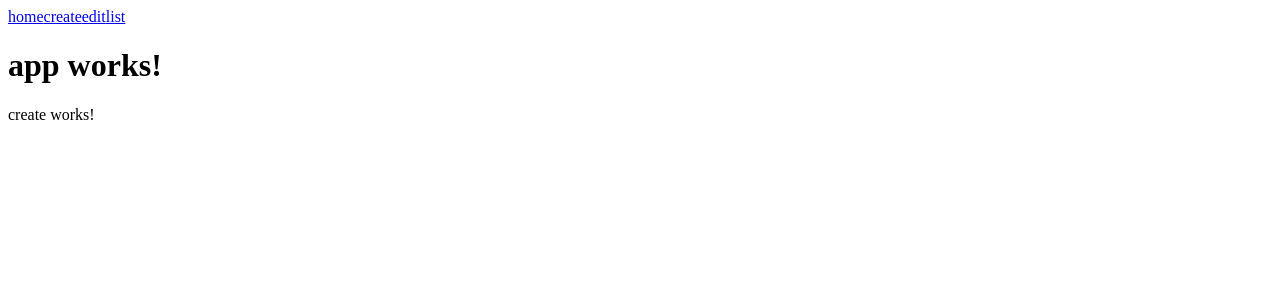
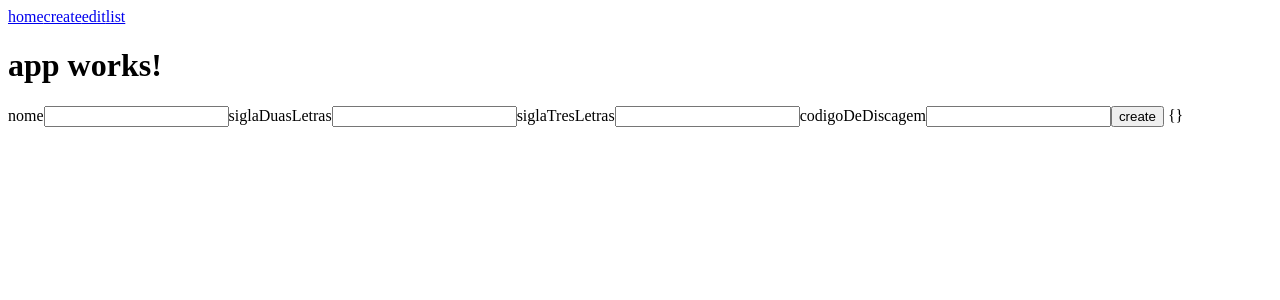
Before and after one commit to danielps99/angularjs2, an Angular app: page /create in a window 1280 px wide. Shown: the top 300 px of the page. Built offline with nearby package versions, Linux system fonts and the light colour scheme.

Commit message:
Desisti de integrar com ezmenu devido autenticação. Neste commit já tem mudanças de urls que conectan no projeto springng2.

```diff
--- a/src/app/login/login.component.html
+++ b/src/app/login/login.component.html
@@ -1,3 +1,8 @@
-<p>
-  logintryry works! dfasf
-</p>
+<label for="username"></label>
+<input type="text" name="username">
+<label for="password"></label>
+<input type="password" name="password">
+
+<button (click)="enviar()" >enviar</button>
+
+{{profile | json}}
--- a/src/app/login/login.component.ts
+++ b/src/app/login/login.component.ts
@@ -1,15 +1,21 @@
+import { LoginService } from './login.service';
 import { Component, OnInit } from '@angular/core';
 
 @Component({
   selector: 'app-login',
   templateUrl: './login.component.html',
-  styleUrls: ['./login.component.css']
+  styleUrls: ['./login.component.css'],
+  providers: [LoginService]
 })
-export class LoginComponent implements OnInit {
+export class LoginComponent {
 
-  constructor() { }
+  profile = {};
 
-  ngOnInit() {
+  constructor(private loginService: LoginService) { }
+
+  enviar() {
+    this.loginService.authenticate().subscribe(data => this.profile = data
+    );
   }
 
 }
--- /dev/null
+++ b/src/app/login/login.service.ts
@@ -0,0 +1,39 @@
+import { Injectable } from '@angular/core';
+
+import { Http, Response, Headers } from '@angular/http'
+import 'rxjs/add/operator/map';
+
+@Injectable()
+export class LoginService {
+
+  constructor(private http: Http) { }
+
+  authenticate() {
+
+    let params = {
+          username : 'root',
+          password : 'ewqiop321'
+        }
+
+        let authToken = localStorage.getItem('auth_token');
+let headers = new Headers({ 'Accept': 'application/json' });
+headers.append('Access-Control-Allow-Origin', '*')
+ headers.append('x-api-token', `fsfsdfsafas`);
+
+        console.log(params);
+    // return this.http.get(`https://api.github.com/users/danielps99/repos`)
+    // return this.http.get(`http://localhost.:8080/telefones/tiposDeTelefone`)
+    //return this.http.get(`https://localhost:8443/enderecos/tipoLogradouro`, headers)
+
+     return this.http.post(`https://localhost:8443/paises`, {
+    "nome": "BRASILL",
+    "siglaDuasLetras": "BB",
+    "siglaTresLetras": "BBB",
+    "codigoDeDiscagem": "88"
+})
+
+   //return this.http.post(`https://localhost:8443/access/authenticate?username=root&password=ewqiop321`, params)
+      .map((res: Response) => res.json());
+  }
+
+}
--- a/src/app/pais/create/create.component.html
+++ b/src/app/pais/create/create.component.html
@@ -1,3 +1,20 @@
-<p>
-  create works!
-</p>
+<label for="nome">nome</label>
+<input type="text" [(ngModel)]="nome">
+
+
+
+<label for="siglaDuasLetras">siglaDuasLetras</label>
+<input type="text" maxlength="2" [(ngModel)]="siglaDuasLetras">
+
+
+<label for="siglaTresLetras">siglaTresLetras</label>
+<input type="text" maxlength="3" [(ngModel)]="siglaTresLetras">
+
+
+<label for="codigoDeDiscagem">codigoDeDiscagem</label>
+<input type="number" maxlength="2" [(ngModel)]="codigoDeDiscagem">
+
+
+<button (click)="create()" >create</button>
+
+{{retorno | json}}
--- a/src/app/pais/create/create.component.ts
+++ b/src/app/pais/create/create.component.ts
@@ -1,15 +1,32 @@
+import { PaisService } from './../pais.service';
 import { Component, OnInit } from '@angular/core';
 
 @Component({
   selector: 'app-create',
   templateUrl: './create.component.html',
-  styleUrls: ['./create.component.css']
+  styleUrls: ['./create.component.css'],
+  providers: [PaisService]
 })
-export class CreateComponent implements OnInit {
+export class CreateComponent {
 
-  constructor() { }
+  retorno: any = {};
+  nome: String = '';
+  siglaTresLetras: String = '';
+  siglaDuasLetras: String = '';
+  codigoDeDiscagem: String = '';
 
-  ngOnInit() {
+  constructor(private paisService: PaisService) {
+
   }
 
+  create() {
+    let command = {
+      nome: this.nome,
+      siglaTresLetras: this.siglaTresLetras,
+      siglaDuasLetras: this.siglaDuasLetras,
+      codigoDeDiscagem: this.codigoDeDiscagem
+
+    }
+    this.paisService.create(command).subscribe(data => this.retorno = data);
+  }
 }
--- a/src/app/pais/list/list.component.html
+++ b/src/app/pais/list/list.component.html
@@ -1,3 +1,4 @@
 <p>
   list works!
 </p>
+{{retorno | json}}
--- a/src/app/pais/list/list.component.ts
+++ b/src/app/pais/list/list.component.ts
@@ -1,15 +1,19 @@
+import { PaisService } from './../pais.service';
 import { Component, OnInit } from '@angular/core';
 
 @Component({
   selector: 'app-list',
   templateUrl: './list.component.html',
-  styleUrls: ['./list.component.css']
+  styleUrls: ['./list.component.css'],
+  providers: [PaisService]
 })
 export class ListComponent implements OnInit {
 
-  constructor() { }
+retorno: any = {};
+  constructor(private paisService: PaisService) { }
 
   ngOnInit() {
+    this.paisService.getAll().subscribe(data => this.retorno = data);
   }
 
 }
--- /dev/null
+++ b/src/app/pais/pais.service.ts
@@ -0,0 +1,27 @@
+import { Injectable } from '@angular/core';
+
+import { Http, Response, Headers } from '@angular/http'
+import 'rxjs/add/operator/map';
+
+@Injectable()
+export class PaisService {
+
+  constructor(private http: Http) { }
+
+  create(command) {
+
+    command = {
+      id: 'e9ec61fd-141f-47e2-972c-f6d91995394b',
+      descricao: 'apontador'
+    }
+    return this.http.post(`http://localhost:8080/produto`, command);
+  }
+
+  getAll() {
+
+    let headersssss = new Headers({ 'Accept': 'application/json' });
+headersssss.append('Access-Control-Allow-Origin', '*')
+
+    return this.http.get(`http://localhost:8080/produto`, headersssss).map((res: Response) => res.json());
+  }
+}
```
Also changed, not shown: 2 other files (tests, documents, lock files or other folders).
